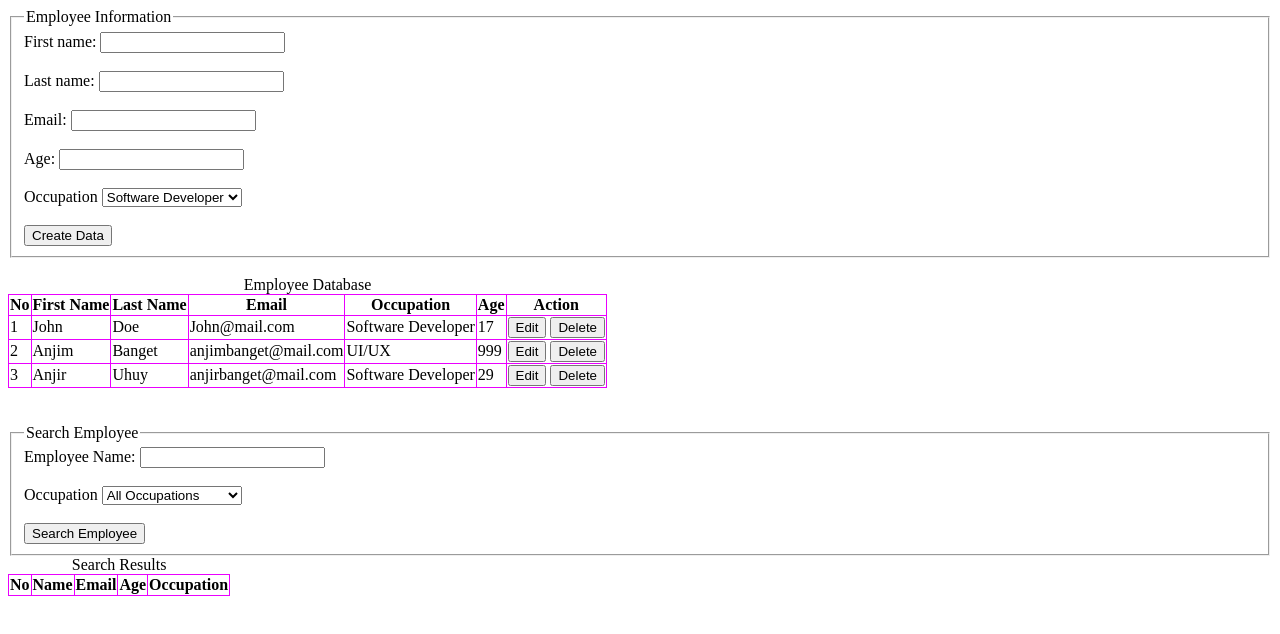
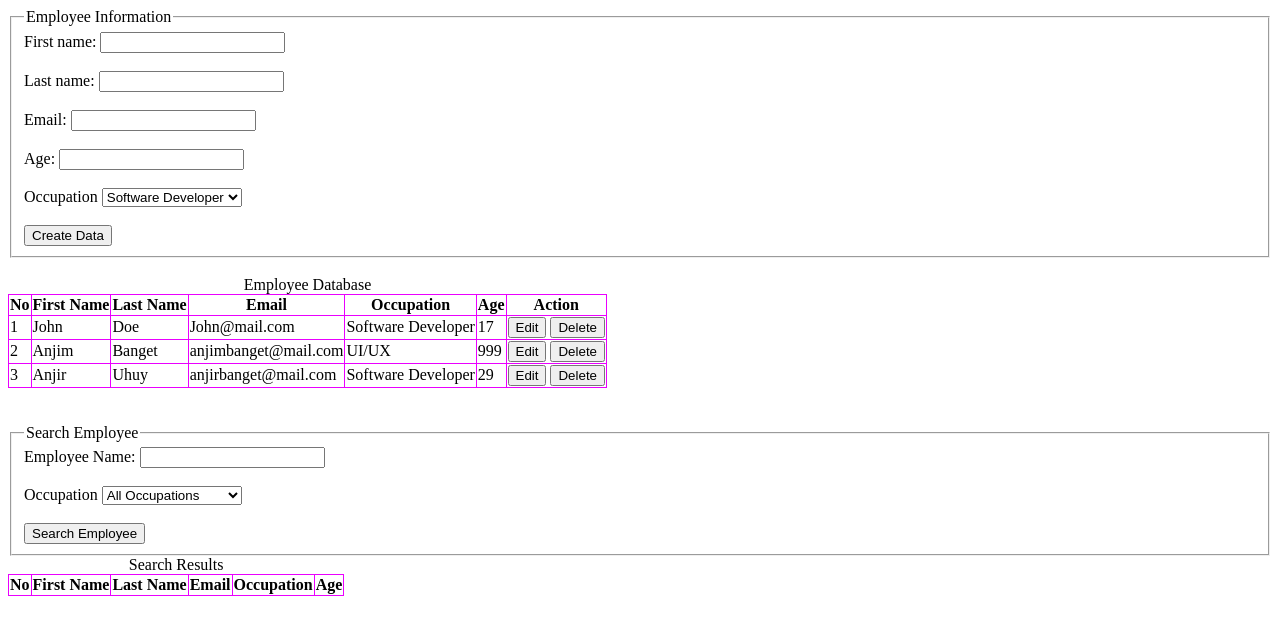
Before and after one commit to jrmygp/SUS-code, a plain HTML site: page Day11/emploee-database.html in a window 1280 px wide. Drawn offline with Linux system fonts and the light colour scheme.

Commit message:
ui: added first name & last name in the search result ui, also switched occupation and age rows

```diff
--- a/Day11/emploee-database.html
+++ b/Day11/emploee-database.html
@@ -89,10 +89,11 @@
       <thead>
         <tr>
           <th>No</th>
-          <th>Name</th>
+          <th>First Name</th>
+          <th>Last Name</th>
           <th>Email</th>
+          <th>Occupation</th>
           <th>Age</th>
-          <th>Occupation</th>
         </tr>
       </thead>
       <tbody id="searchResult"></tbody>
```
